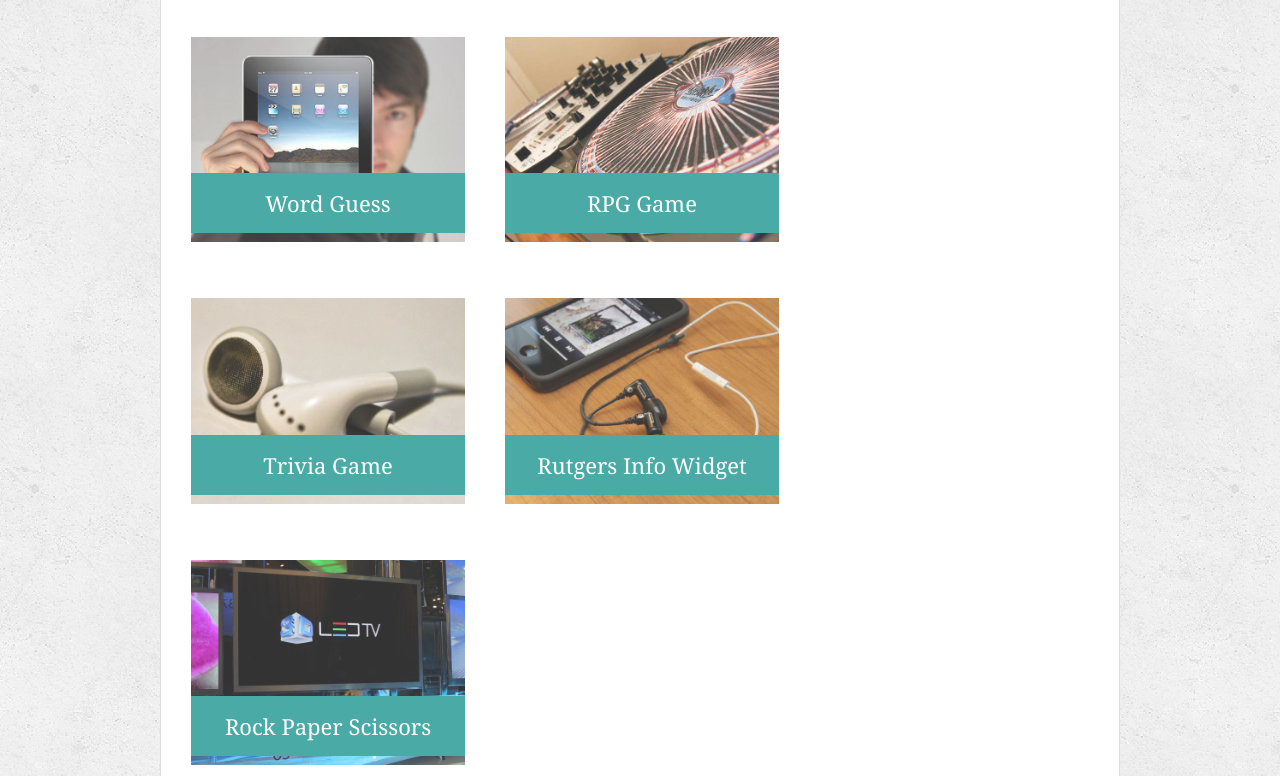
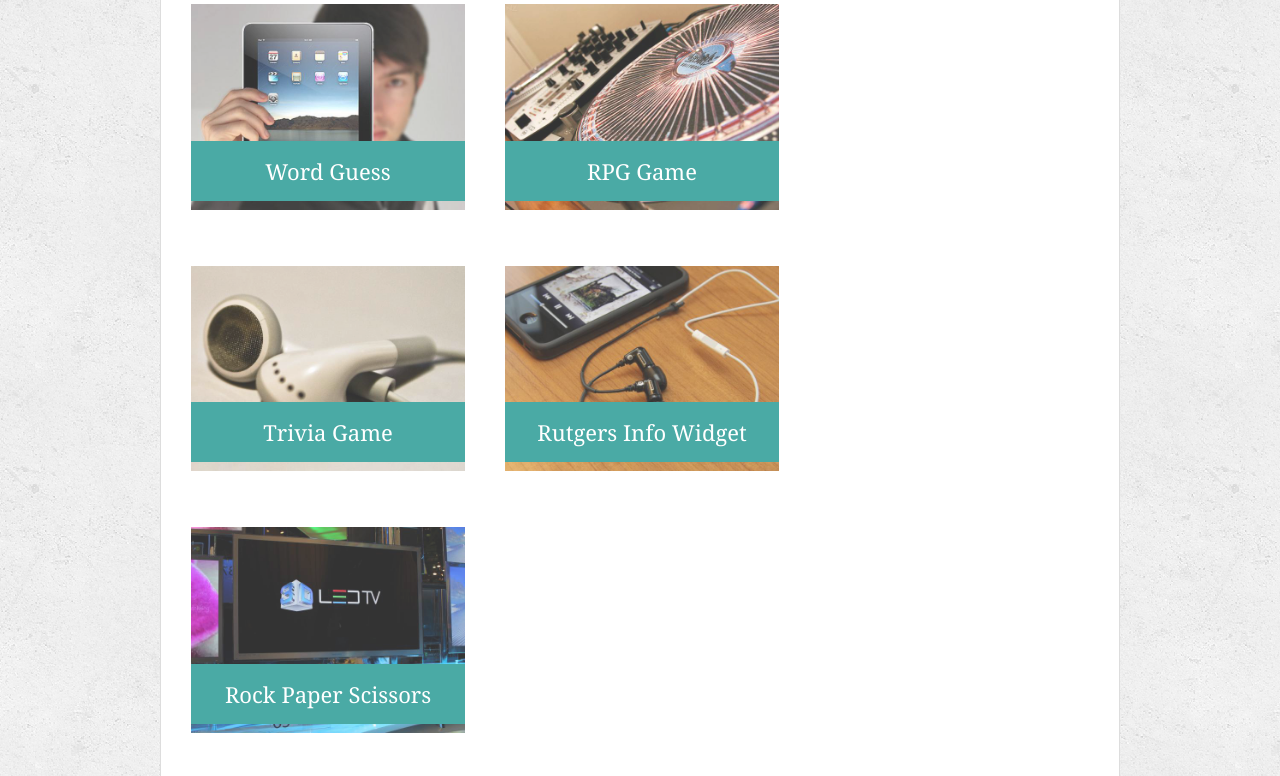
Before and after one commit to Manofsilva/Responsive-Portfolio, a plain HTML site: page portfolio.html in a window 1280 px wide. Shown: the part 269-1045 px from the top of the page. Drawn offline with Linux system fonts and the light colour scheme.

Commit message:
added meyers reset

```diff
--- a/assets/css/style.css
+++ b/assets/css/style.css
@@ -1,3 +1,48 @@
+html, body, div, span, applet, object, iframe,
+h1, h2, h3, h4, h5, h6, p, blockquote, pre,
+a, abbr, acronym, address, big, cite, code,
+del, dfn, em, img, ins, kbd, q, s, samp,
+small, strike, strong, sub, sup, tt, var,
+b, u, i, center,
+dl, dt, dd, ol, ul, li,
+fieldset, form, label, legend,
+table, caption, tbody, tfoot, thead, tr, th, td,
+article, aside, canvas, details, embed,
+figure, figcaption, footer, header, hgroup,
+menu, nav, output, ruby, section, summary,
+time, mark, audio, video {
+	margin: 0;
+	padding: 0;
+	border: 0;
+	font-size: 100%;
+	font: inherit;
+	vertical-align: baseline;
+}
+/* HTML5 display-role reset for older browsers */
+article, aside, details, figcaption, figure,
+footer, header, hgroup, menu, nav, section {
+	display: block;
+}
+body {
+	line-height: 1;
+}
+ol, ul {
+	list-style: none;
+}
+blockquote, q {
+	quotes: none;
+}
+blockquote:before, blockquote:after,
+q:before, q:after {
+	content: '';
+	content: none;
+}
+table {
+	border-collapse: collapse;
+	border-spacing: 0;
+}
+
+/* beginning of code */
 body {
     font-family: Arial, "Helvetica Neue", Helvetica, sans-serif;
     font-size: 18px;
@@ -252,4 +297,8 @@ body {
       .main-section {
           width: 100%;
       }
+
+      .work {
+        width: 100%;
+    }
   }
```
